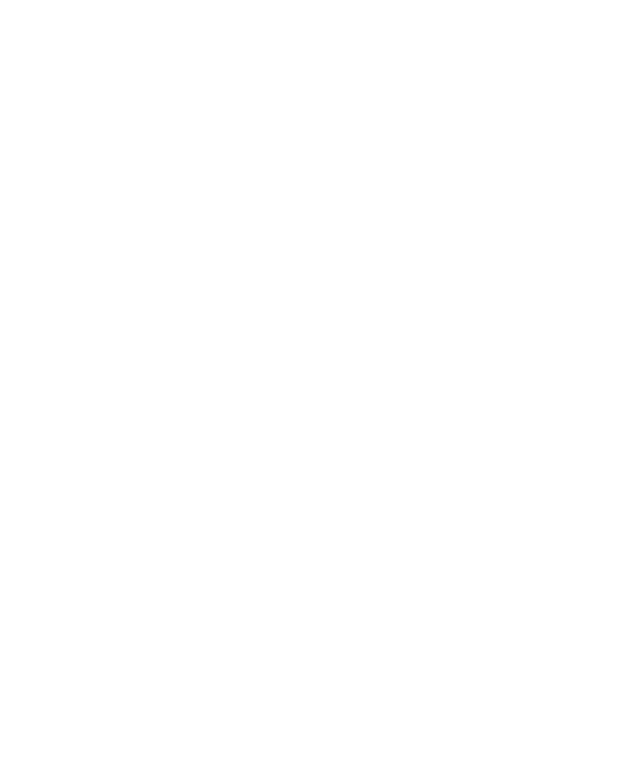
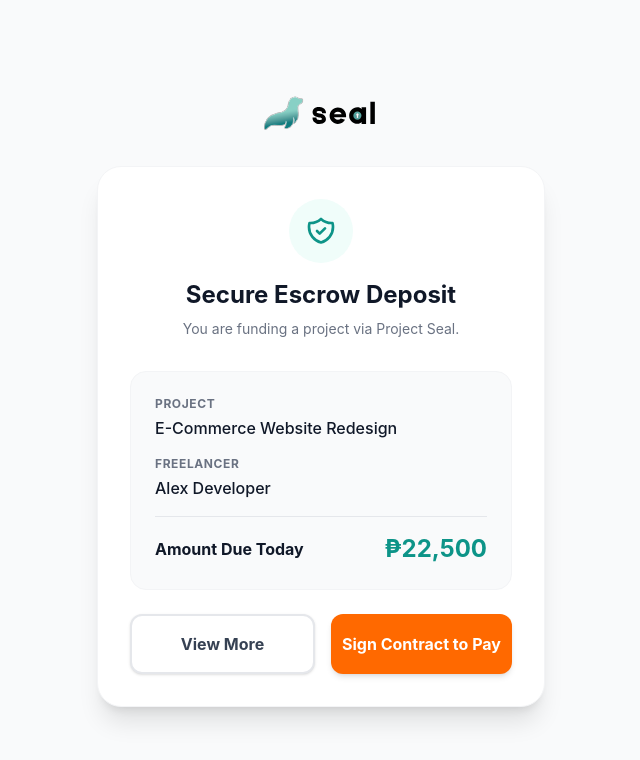
Before and after one commit to Georgebruh/Project_Seal, a Vue app: page /pay/1 in a window 1280 px wide. Before the commit this address had no page. Shown: the top 760 px of the page, without its empty margins (319-959 px from the left). Built offline with nearby package versions, Linux system fonts and the light colour scheme; the HTML template or start-up script is replaced by a standard one.

Commit message:
feat: made checkout page with View More button and signature-locked payment flow (not yet final)

```diff
--- a/src/router/index.ts
+++ b/src/router/index.ts
@@ -7,6 +7,13 @@
       path: '/',
       redirect: '/freelancer'
     },
+
+    {
+      path: '/pay/:id',
+      name: 'secure-checkout',
+      component: () => import('@/views/TransactionCheckoutView.vue')
+    },
+    // Application Dashboard
     {
       path: '/',
       component: () => import('@/layouts/DashboardLayout.vue'),
@@ -26,7 +33,6 @@
           name: 'create-seal',
           component: () => import('@/views/CreateSealView.vue')
         },
-        // NEW ROUTE ADDED HERE
         {
           path: 'seal/:id',
           name: 'seal-detail',
--- /dev/null
+++ b/src/views/TransactionCheckoutView.vue
@@ -0,0 +1,185 @@
+<script setup lang="ts">
+import { ref, onMounted, computed } from 'vue'
+import { useRoute, useRouter } from 'vue-router'
+
+const route = useRoute()
+const router = useRouter()
+const transactionId = route.params.id
+
+// State
+const isLoading = ref(true)
+const isProcessing = ref(false)
+const transaction = ref<any>(null)
+
+// Signature Modal State
+const showContractModal = ref(false)
+const signatureInput = ref('')
+const appliedSignature = ref('')
+
+// Check if the contract has been signed
+const isSigned = computed(() => appliedSignature.value.trim().length > 0)
+
+// Mock Fetching the Transaction Details
+onMounted(() => {
+  setTimeout(() => {
+    transaction.value = {
+      id: transactionId,
+      projectName: 'E-Commerce Website Redesign',
+      freelancerName: 'Alex Developer',
+      totalAmount: 45000,
+      depositPercentage: 50,
+      contractText: `CONTRACT OF SERVICE: STANDARD SERVICE AGREEMENT\n\nThis Agreement is made for the project "E-Commerce Website Redesign".\n\n1. SCOPE OF WORK:\nComplete overhaul of the existing WooCommerce frontend. Implementing a new responsive design, optimizing checkout flow, and adding advanced product filtering.\n\n2. COMPENSATION:\nThe total compensation for this project is ₱45,000.00.\nA deposit of 50% (₱22,500.00) is required to be placed in escrow to begin work.\n\n3. PAYMENT TERMS:\nThe remaining balance shall be paid in full upon project completion.\n\nBy typing your name below and submitting this digital signature, you agree to the terms outlined above and the platform's escrow conditions.`
+    }
+    isLoading.value = false
+  }, 600)
+})
+
+const depositAmount = computed(() => {
+  if (!transaction.value) return 0
+  return transaction.value.totalAmount * (transaction.value.depositPercentage / 100)
+})
+
+const signContract = () => {
+  if (signatureInput.value.trim() !== '') {
+    appliedSignature.value = signatureInput.value.trim()
+    showContractModal.value = false
+  }
+}
+
+const handlePayMongoCheckout = () => {
+  isProcessing.value = true
+
+  // Simulate calling your backend to generate a PayMongo Checkout Session
+  setTimeout(() => {
+    alert('Mock: Redirecting to secure PayMongo gateway...')
+    router.push('/client')
+  }, 1200)
+}
+</script>
+
+<template>
+  <div class="min-h-screen bg-gray-50 flex flex-col items-center justify-center p-6 font-sans relative">
+
+    <div class="mb-8">
+      <img src="@/assets/TopBarLogo.svg" alt="Project Seal" class="h-10 w-auto" />
+    </div>
+
+    <div v-if="isLoading" class="bg-white rounded-3xl p-12 shadow-xl border border-gray-100 max-w-md w-full flex flex-col items-center">
+      <svg class="animate-spin h-10 w-10 text-seal-teal mb-4" xmlns="http://www.w3.org/2000/svg" fill="none" viewBox="0 0 24 24"><circle class="opacity-25" cx="12" cy="12" r="10" stroke="currentColor" stroke-width="4"></circle><path class="opacity-75" fill="currentColor" d="M4 12a8 8 0 018-8V0C5.373 0 0 5.373 0 12h4zm2 5.291A7.962 7.962 0 014 12H0c0 3.042 1.135 5.824 3 7.938l3-2.647z"></path></svg>
+      <p class="text-gray-500 font-medium">Loading secure transaction...</p>
+    </div>
+
+    <div v-else class="bg-white rounded-3xl p-8 shadow-xl border border-gray-100 max-w-md w-full">
+
+      <div class="text-center mb-8">
+        <div class="w-16 h-16 bg-teal-50 text-seal-teal rounded-full flex items-center justify-center mx-auto mb-4">
+          <svg class="w-8 h-8" fill="none" stroke="currentColor" viewBox="0 0 24 24"><path stroke-linecap="round" stroke-linejoin="round" stroke-width="2" d="M9 12l2 2 4-4m5.618-4.016A11.955 11.955 0 0112 2.944a11.955 11.955 0 01-8.618 3.04A12.02 12.02 0 003 9c0 5.591 3.824 10.29 9 11.622 5.176-1.332 9-6.03 9-11.622 0-1.042-.133-2.052-.382-3.016z"></path></svg>
+        </div>
+        <h2 class="text-2xl font-bold text-gray-900">Secure Escrow Deposit</h2>
+        <p class="text-sm text-gray-500 mt-2">You are funding a project via Project Seal.</p>
+      </div>
+
+      <div class="bg-gray-50 rounded-2xl p-6 mb-6 border border-gray-100 space-y-4">
+        <div>
+          <p class="text-xs text-gray-500 font-bold uppercase tracking-wider mb-1">Project</p>
+          <p class="font-medium text-gray-900">{{ transaction.projectName }}</p>
+        </div>
+        <div>
+          <p class="text-xs text-gray-500 font-bold uppercase tracking-wider mb-1">Freelancer</p>
+          <p class="font-medium text-gray-900">{{ transaction.freelancerName }}</p>
+        </div>
+
+        <div class="border-t border-gray-200 pt-4 mt-4 flex justify-between items-center">
+          <span class="font-bold text-gray-900">Amount Due Today</span>
+          <span class="text-2xl font-bold text-seal-teal">₱{{ depositAmount.toLocaleString() }}</span>
+        </div>
+      </div>
+
+      <div v-if="isSigned" class="mb-6 p-4 bg-green-50 border border-green-100 rounded-xl flex items-center justify-between">
+        <div class="flex items-center">
+          <svg class="w-6 h-6 text-green-600 mr-3" fill="none" stroke="currentColor" viewBox="0 0 24 24"><path stroke-linecap="round" stroke-linejoin="round" stroke-width="2" d="M9 12l2 2 4-4m6 2a9 9 0 11-18 0 9 9 0 0118 0z"></path></svg>
+          <div>
+            <p class="text-xs text-green-700 font-medium uppercase tracking-wider">Digitally Signed By</p>
+            <p class="text-sm font-bold text-green-900">{{ appliedSignature }}</p>
+          </div>
+        </div>
+        <button @click="showContractModal = true" class="text-xs text-green-700 font-medium hover:underline">
+          View
+        </button>
+      </div>
+
+      <div class="flex flex-col sm:flex-row gap-4">
+
+        <button
+          @click="router.push(`/seal/${transaction.id}`)"
+          class="flex-1 py-4 bg-white border-2 border-gray-200 text-gray-700 hover:border-seal-teal hover:text-seal-teal rounded-xl font-bold transition-colors text-center shadow-sm"
+        >
+          View More
+        </button>
+
+        <button
+          v-if="!isSigned"
+          @click="showContractModal = true"
+          class="flex-1 py-4 bg-orange-500 hover:bg-orange-600 text-white rounded-xl font-bold shadow-md transition-all flex justify-center items-center text-center"
+        >
+          Sign Contract to Pay
+        </button>
+
+        <button
+          v-else
+          @click="handlePayMongoCheckout"
+          :disabled="isProcessing"
+          class="flex-1 py-4 bg-seal-teal hover:bg-teal-700 text-white rounded-xl font-bold shadow-md transition-all flex justify-center items-center disabled:opacity-70 disabled:cursor-not-allowed text-center"
+        >
+          <svg v-if="isProcessing" class="animate-spin -ml-1 mr-3 h-5 w-5 text-white" xmlns="http://www.w3.org/2000/svg" fill="none" viewBox="0 0 24 24"><circle class="opacity-25" cx="12" cy="12" r="10" stroke="currentColor" stroke-width="4"></circle><path class="opacity-75" fill="currentColor" d="M4 12a8 8 0 018-8V0C5.373 0 0 5.373 0 12h4zm2 5.291A7.962 7.962 0 014 12H0c0 3.042 1.135 5.824 3 7.938l3-2.647z"></path></svg>
+          {{ isProcessing ? 'Initializing...' : 'Start Payment' }}
+        </button>
+
+      </div>
+
+    </div>
+
+    <div v-if="showContractModal && transaction" class="fixed inset-0 z-50 flex items-center justify-center p-4 bg-gray-900/40 backdrop-blur-sm">
+      <div class="bg-white rounded-3xl shadow-2xl max-w-2xl w-full max-h-[90vh] flex flex-col overflow-hidden">
+
+        <div class="px-6 py-5 border-b border-gray-100 flex justify-between items-center bg-gray-50">
+          <h3 class="font-bold text-gray-900 text-lg flex items-center">
+            <svg class="w-5 h-5 mr-2 text-seal-teal" fill="none" stroke="currentColor" viewBox="0 0 24 24"><path stroke-linecap="round" stroke-linejoin="round" stroke-width="2" d="M9 12h6m-6 4h6m2 5H7a2 2 0 01-2-2V5a2 2 0 012-2h5.586a1 1 0 01.707.293l5.414 5.414a1 1 0 01.293.707V19a2 2 0 01-2 2z"></path></svg>
+            Digital Contract Review
+          </h3>
+          <button @click="showContractModal = false" class="text-gray-400 hover:text-gray-600 transition-colors">
+            <svg class="w-6 h-6" fill="none" stroke="currentColor" viewBox="0 0 24 24"><path stroke-linecap="round" stroke-linejoin="round" stroke-width="2" d="M6 18L18 6M6 6l12 12"></path></svg>
+          </button>
+        </div>
+
+        <div class="p-6 bg-white flex-1 overflow-y-auto font-mono text-sm text-gray-700 whitespace-pre-wrap leading-relaxed">
+          {{ transaction.contractText }}
+        </div>
+
+        <div class="p-6 border-t border-gray-100 bg-gray-50">
+          <label class="block text-sm font-medium text-gray-700 mb-2">Type your full name to electronically sign:</label>
+          <div class="flex flex-col sm:flex-row gap-3">
+            <input
+              v-model="signatureInput"
+              type="text"
+              placeholder="e.g. John Doe"
+              class="flex-1 px-4 py-3 bg-white border border-gray-300 rounded-xl focus:outline-none focus:ring-2 focus:ring-seal-teal/50 focus:border-seal-teal font-medium"
+            />
+            <button
+              @click="signContract"
+              :disabled="!signatureInput.trim()"
+              class="px-6 py-3 bg-seal-teal text-white font-bold rounded-xl shadow-sm hover:bg-teal-700 transition-colors disabled:opacity-50 disabled:cursor-not-allowed whitespace-nowrap"
+            >
+              Sign & Accept
+            </button>
+          </div>
+          <p class="text-xs text-gray-500 mt-3">
+            By signing, you acknowledge this holds the same legal weight as a physical signature under the E-Commerce Act blah blah blah.
+          </p>
+        </div>
+
+      </div>
+    </div>
+
+  </div>
+</template>
--- a/tsconfig.node.json
+++ b/tsconfig.node.json
@@ -11,7 +11,7 @@
   "compilerOptions": {
     "noEmit": true,
     "tsBuildInfoFile": "./node_modules/.tmp/tsconfig.node.tsbuildinfo",
-
+    "target": "EsNext",
     "module": "ESNext",
     "moduleResolution": "Bundler",
     "types": ["node"]
```
